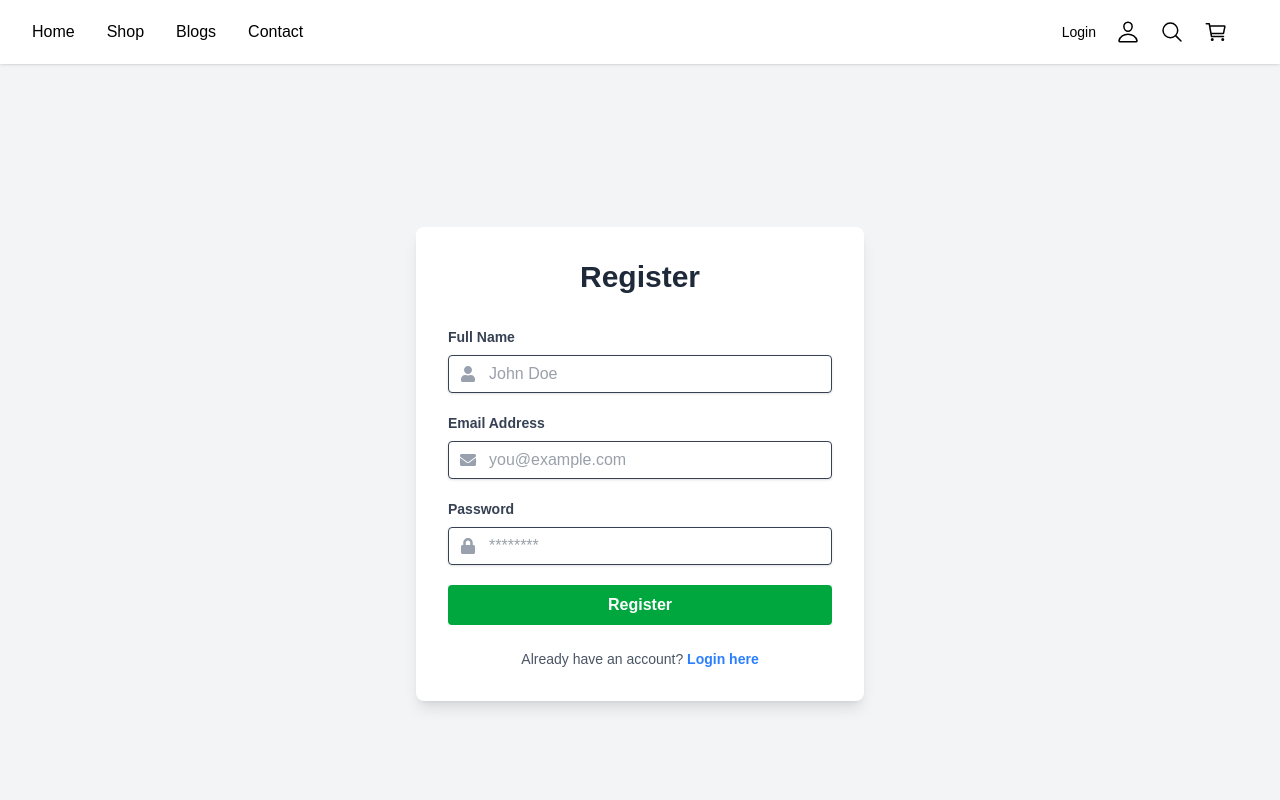
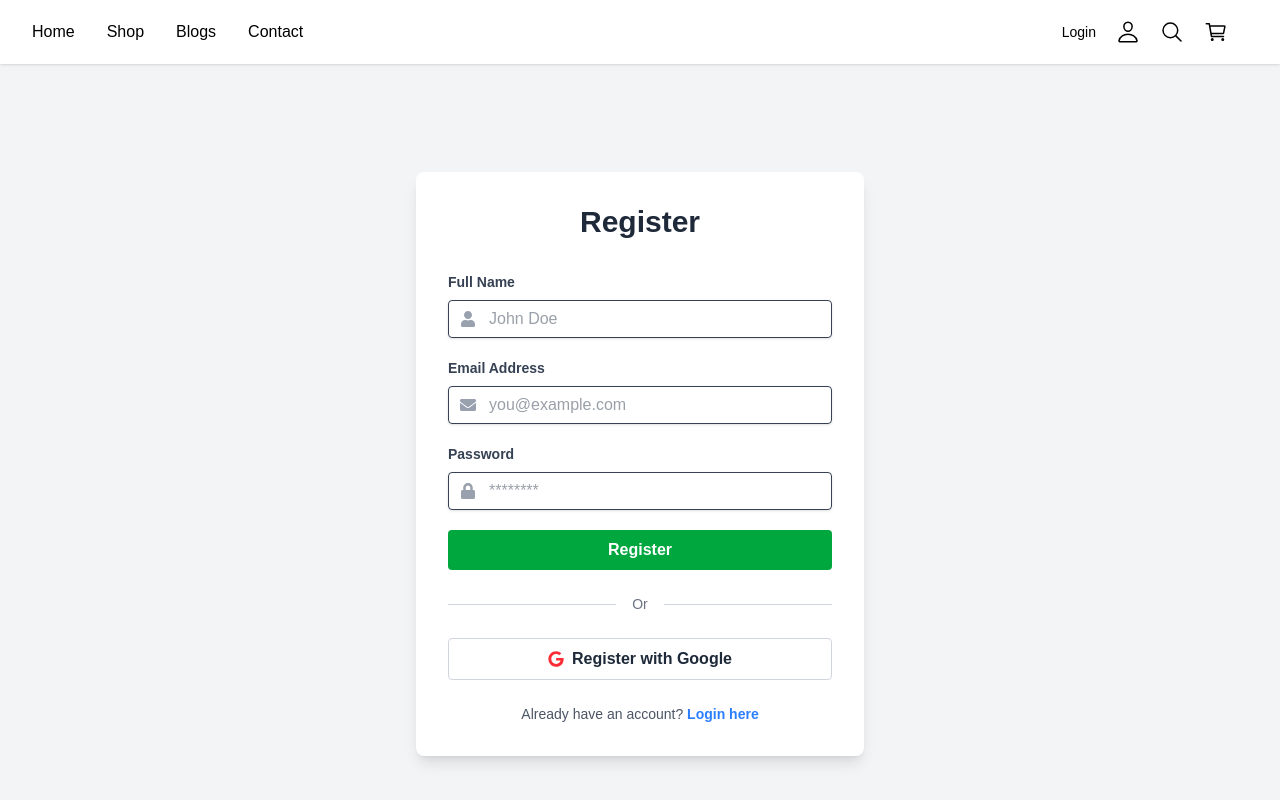
Before and after one commit to islamemon59/agriculture-products-with-nextjs, a Next.js app: page /register in a window 1280 px wide. Shown: the top 800 px of the page. Built offline with nearby package versions, Linux system fonts and the light colour scheme.

Commit message:
social google button added

```diff
--- a/package.json
+++ b/package.json
@@ -10,6 +10,7 @@
   },
   "dependencies": {
     "next": "15.4.5",
+    "next-auth": "^4.24.11",
     "react": "19.1.0",
     "react-dom": "19.1.0",
     "react-fast-marquee": "^1.6.5",
--- a/src/app/login/page.jsx
+++ b/src/app/login/page.jsx
@@ -1,7 +1,7 @@
 "use client";
 import React, { useState } from "react";
 import Link from "next/link";
-import { FaUser, FaLock, FaEye, FaEyeSlash } from "react-icons/fa";
+import { FaUser, FaLock, FaEye, FaEyeSlash, FaGoogle } from "react-icons/fa";
 
 const LoginForm = () => {
   const [showPassword, setShowPassword] = useState(false);
@@ -15,6 +15,12 @@ const LoginForm = () => {
     setShowPassword(!showPassword);
   };
 
+  const handleGoogleLogin = () => {
+    // In a real application, you would trigger the Google OAuth flow here.
+    // This might involve redirecting the user to a Google login page.
+    console.log("Google login button clicked!");
+  };
+
   return (
     <div className="flex items-center justify-center min-h-screen bg-gray-100 p-4">
       <div className="bg-white p-8 rounded-lg shadow-lg w-full max-w-md">
@@ -22,6 +28,7 @@ const LoginForm = () => {
           Login
         </h2>
         <form onSubmit={handleSubmit}>
+          {/* Email/Username Field */}
           <div className="mb-5">
             <label
               htmlFor="email"
@@ -43,6 +50,8 @@ const LoginForm = () => {
               />
             </div>
           </div>
+
+          {/* Password Field */}
           <div className="mb-5">
             <label
               htmlFor="password"
@@ -66,7 +75,6 @@ const LoginForm = () => {
                 className="absolute inset-y-0 right-0 pr-3 flex items-center cursor-pointer"
                 onClick={togglePasswordVisibility}
               >
-                {/* Conditionally render the correct icon */}
                 {showPassword ? (
                   <FaEyeSlash className="text-gray-400" />
                 ) : (
@@ -76,6 +84,7 @@ const LoginForm = () => {
             </div>
           </div>
 
+          {/* Remember Me & Forgot Password */}
           <div className="flex items-center justify-between mb-6">
             <label className="flex items-center text-gray-600 text-sm">
               <input
@@ -93,6 +102,7 @@ const LoginForm = () => {
             </Link>
           </div>
 
+          {/* Submit Button */}
           <div className="flex items-center justify-center">
             <button
               type="submit"
@@ -101,7 +111,27 @@ const LoginForm = () => {
               Login
             </button>
           </div>
+        </form>
 
+        {/* Separator */}
+        <div className="flex items-center my-6">
+          <div className="flex-grow border-t border-gray-300"></div>
+          <span className="mx-4 text-gray-500 text-sm">Or</span>
+          <div className="flex-grow border-t border-gray-300"></div>
+        </div>
+
+        {/* Google Social Login Button */}
+        <div className="flex items-center justify-center">
+          <button
+            onClick={handleGoogleLogin}
+            className="bg-white border border-gray-300 text-gray-800 font-bold py-2 px-4 rounded focus:outline-none focus:shadow-outline w-full flex items-center justify-center space-x-2 hover:bg-gray-50 transition duration-200"
+          >
+            <FaGoogle className="text-red-500" />
+            <span>Login with Google</span>
+          </button>
+        </div>
+
+        {/* Link to Register */}
         <p className="text-center text-gray-600 text-sm mt-6">
           Don't have an account?{" "}
           <Link
@@ -111,7 +141,6 @@ const LoginForm = () => {
             Register here
           </Link>
         </p>
-        </form>
       </div>
     </div>
   );
--- a/src/app/register/page.jsx
+++ b/src/app/register/page.jsx
@@ -1,14 +1,22 @@
 "use client";
-import React from "react";
+import React, { useState } from "react";
 import Link from "next/link";
-import { FaUser, FaEnvelope, FaLock } from "react-icons/fa"; // Example icons
+import { FaUser, FaEnvelope, FaLock, FaGoogle } from "react-icons/fa";
 
 const RegisterForm = () => {
+  // State for password visibility (assuming the user will ask for this next)
+  const [showPassword, setShowPassword] = useState(false);
+
   const handleSubmit = (e) => {
     e.preventDefault();
     // Handle registration logic here (e.g., send data to an API)
     console.log("Register form submitted!");
-    // In a real app, you'd collect form data, validate passwords, and make an API call
+  };
+
+  const handleGoogleLogin = () => {
+    // In a real application, you would trigger the Google OAuth flow here.
+    // This might involve redirecting the user to a Google login page.
+    console.log("Google login button clicked!");
   };
 
   return (
@@ -77,7 +85,8 @@ const RegisterForm = () => {
                 <FaLock className="text-gray-400" />
               </span>
               <input
-                type="password"
+                // Added for future password toggle functionality
+                type={showPassword ? "text" : "password"}
                 id="password"
                 name="password"
                 placeholder="********"
@@ -96,6 +105,25 @@ const RegisterForm = () => {
               Register
             </button>
           </div>
+        </form>
+
+        {/* Separator */}
+        <div className="flex items-center my-6">
+          <div className="flex-grow border-t border-gray-300"></div>
+          <span className="mx-4 text-gray-500 text-sm">Or</span>
+          <div className="flex-grow border-t border-gray-300"></div>
+        </div>
+
+        {/* Google Social Login Button */}
+        <div className="flex items-center justify-center">
+          <button
+            onClick={handleGoogleLogin}
+            className="bg-white border border-gray-300 text-gray-800 font-bold py-2 px-4 rounded focus:outline-none focus:shadow-outline w-full flex items-center justify-center space-x-2 hover:bg-gray-50 transition duration-200"
+          >
+            <FaGoogle className="text-red-500" />
+            <span>Register with Google</span>
+          </button>
+        </div>
 
         {/* Link to Login */}
         <p className="text-center text-gray-600 text-sm mt-6">
@@ -107,7 +135,6 @@ const RegisterForm = () => {
             Login here
           </Link>
         </p>
-        </form>
       </div>
     </div>
   );
```
Also changed, not shown: 1 other file (tests, documents, lock files or other folders). Lines whose indentation alone changed are shown as unchanged.
